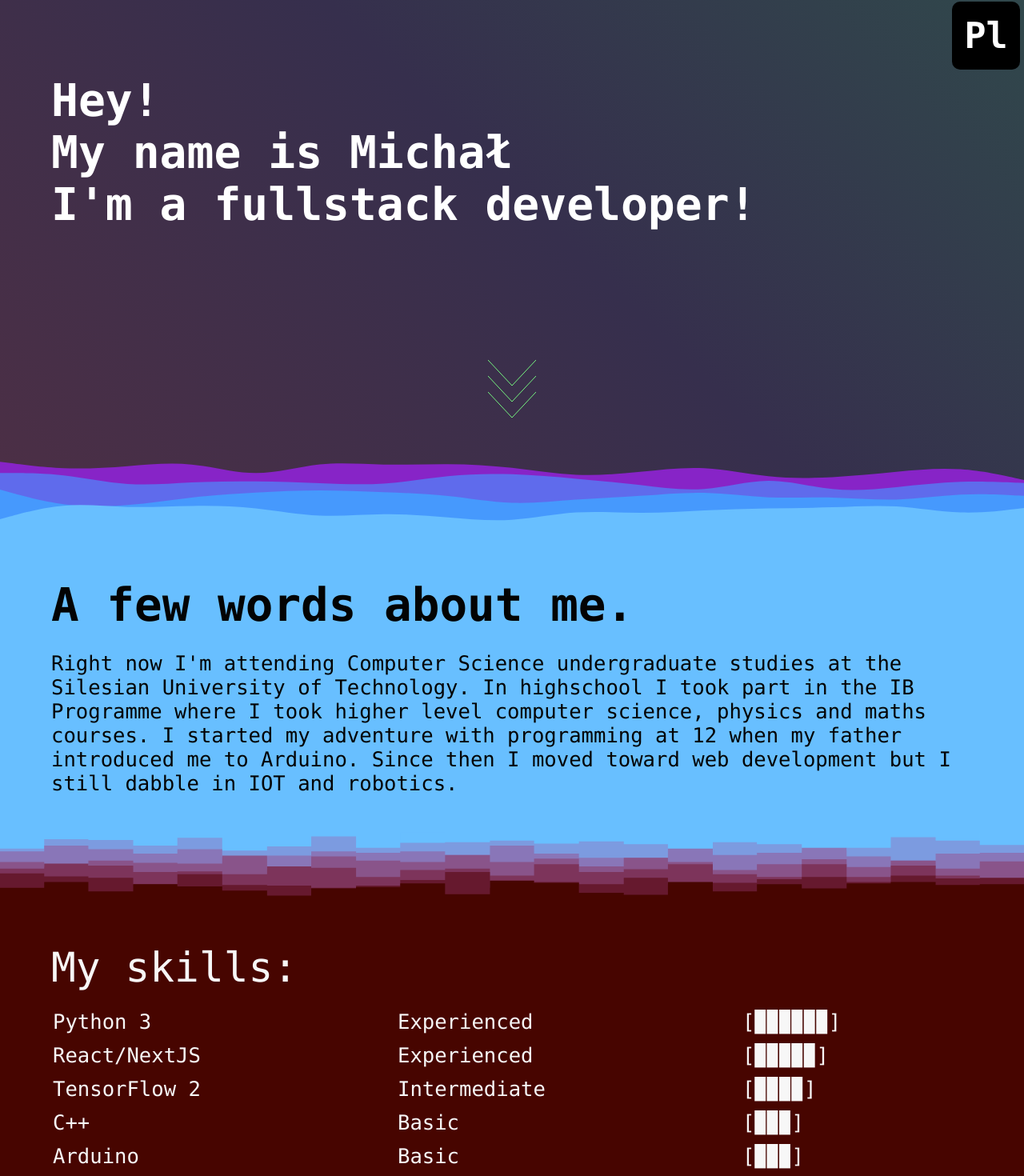
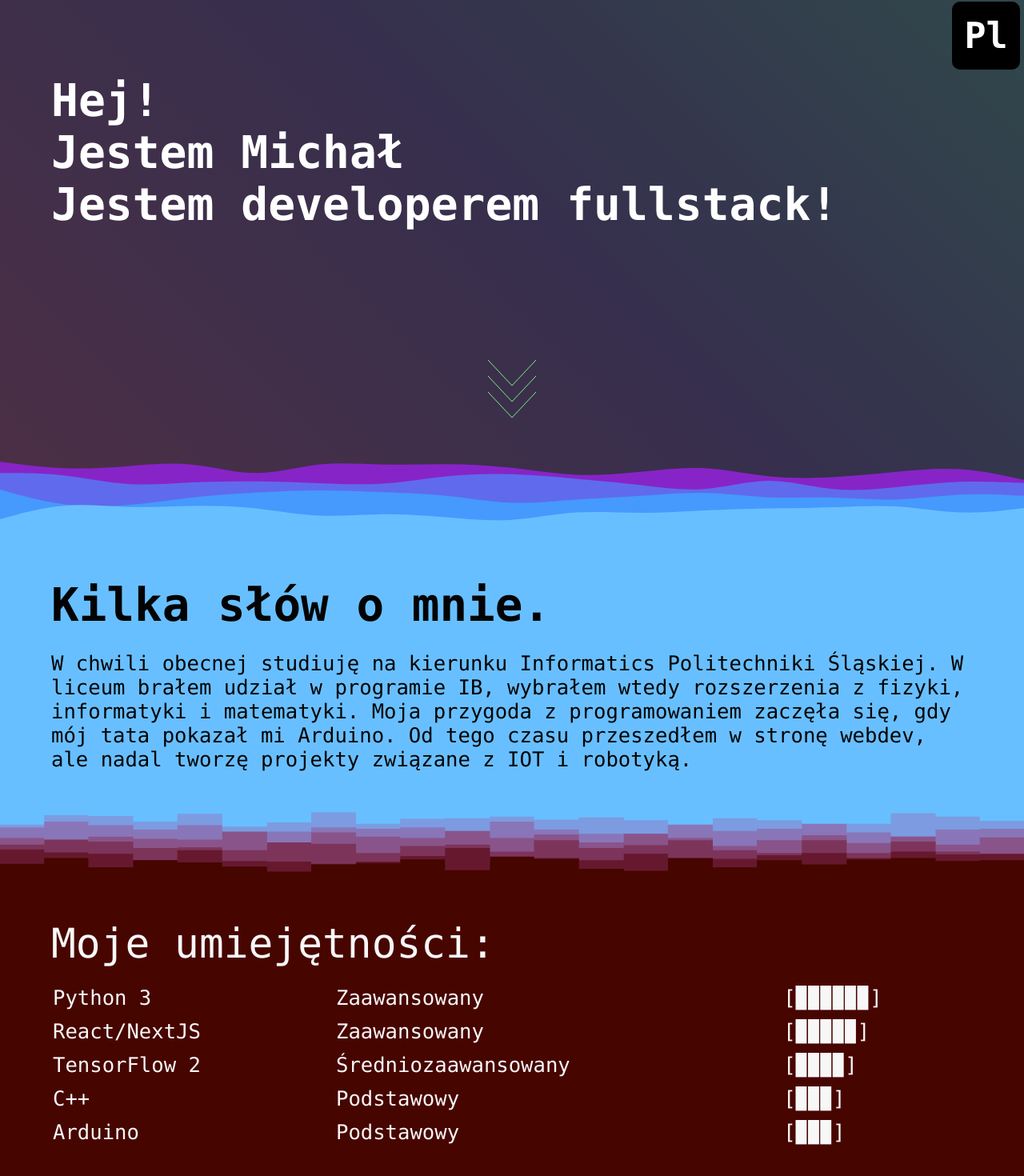
Before and after one commit to lrajzer/Personal-Site-Next, a Next.js app in the folder personal-site/: page /pl in a window 1280 px wide. Shown: the part 238-1708 px from the top of the page at 80% size. Built offline with nearby package versions, Linux system fonts and the light colour scheme; what react-google-recaptcha-v3 would draw is missing.

Commit message:
Added Polish translation

```diff
--- a/personal-site/pages/pl/index.js
+++ b/personal-site/pages/pl/index.js
@@ -9,13 +9,13 @@ export default function Home() {
   const ref = useRef();
   const isVisible = useOnScreen(ref);
   return (
-    <Layout title="About Michal Rajzer" pl={true}>
+    <Layout title="O mnie | Michal Rajzer" pl={true}>
       <div className={styles.contentBlockOne}>
         <div className={styles.nameHeader}>
           <div style={{ padding: 0, margin: 0 }}>
-            <h1>Hey!</h1>
-            <h1>My name is Michał</h1>
-            <h1>I&apos;m a fullstack developer!</h1>
+            <h1>Hej!</h1>
+            <h1>Jestem Michał</h1>
+            <h1>Jestem developerem fullstack!</h1>
           </div>
         </div>
         <svg className={styles.arrows}>
@@ -27,45 +27,45 @@ export default function Home() {
       </div>
       <div>
         <div className={`${styles.textBlock} ${styles.textOne}`}>
-          <h2 className={styles.headTwo}>A few words about me.</h2>
+          <h2 className={styles.headTwo}>Kilka słów o mnie.</h2>
           <p>
-            Right now I&apos;m attending Computer Science undergraduate studies
-            at the Silesian University of Technology. In highschool I took part
-            in the IB Programme where I took higher level computer science,
-            physics and maths courses. I started my adventure with programming
-            at 12 when my father introduced me to Arduino. Since then I moved
-            toward web development but I still dabble in IOT and robotics.
+            W chwili obecnej studiuję na kierunku Informatics Politechniki
+            Śląskiej. W liceum brałem udział w programie IB, wybrałem wtedy
+            rozszerzenia z fizyki, informatyki i matematyki. Moja przygoda z
+            programowaniem zaczęła się, gdy mój tata pokazał mi Arduino. Od tego
+            czasu przeszedłem w stronę webdev, ale nadal tworzę projekty
+            związane z IOT i robotyką.
           </p>
         </div>
         <div className={`${styles.spacer} ${styles.spacerTwo}`}></div>
         <div>
           <div className={`${styles.textBlock} ${styles.textTwo}`}>
             <table className={styles.tableList}>
-              <caption className={styles.tableCaption}>My skills:</caption>
+              <caption className={styles.tableCaption}>Moje umiejętności:</caption>
               <tbody>
                 <tr className={styles.tableRow}>
                   <td className={styles.tableItem}>Python 3</td>
-                  <td className={styles.tableItem}>Experienced</td>
+                  <td className={styles.tableItem}>Zaawansowany</td>
                   <td className={styles.tableItem}>[▉▉▉▉▉▉]</td>
                 </tr>
                 <tr className={styles.tableRow}>
                   <td className={styles.tableItem}>React/NextJS</td>
-                  <td className={styles.tableItem}>Experienced</td>
+                  <td className={styles.tableItem}>Zaawansowany</td>
                   <td className={styles.tableItem}>[▉▉▉▉▉]</td>
                 </tr>
                 <tr className={styles.tableRow}>
                   <td className={styles.tableItem}>TensorFlow 2</td>
-                  <td className={styles.tableItem}>Intermediate</td>
+                  <td className={styles.tableItem}>Średniozaawansowany</td>
                   <td className={styles.tableItem}>[▉▉▉▉]</td>
                 </tr>
                 <tr className={styles.tableRow}>
                   <td className={styles.tableItem}>C++</td>
-                  <td className={styles.tableItem}>Basic</td>
+                  <td className={styles.tableItem}>Podstawowy</td>
                   <td className={styles.tableItem}>[▉▉▉]</td>
                 </tr>
                 <tr className={styles.tableRow}>
                   <td className={styles.tableItem}>Arduino</td>
-                  <td className={styles.tableItem}>Basic</td>
+                  <td className={styles.tableItem}>Podstawowy</td>
                   <td className={styles.tableItem}>[▉▉▉]</td>
                 </tr>
               </tbody>
@@ -77,7 +77,7 @@ export default function Home() {
           <div className={`${styles.textBlock} ${styles.textThree}`}>
             <table className={styles.tableList}>
               <caption className={styles.tableCaption}>
-                <Link href="/projects">My Projects</Link>
+                <Link href="/pl/projekty">Moje projekty</Link>
               </caption>
               <tbody ref={ref}>
                 <tr className={styles.tableRow} style={{ textAlign: "center" }}>
```
